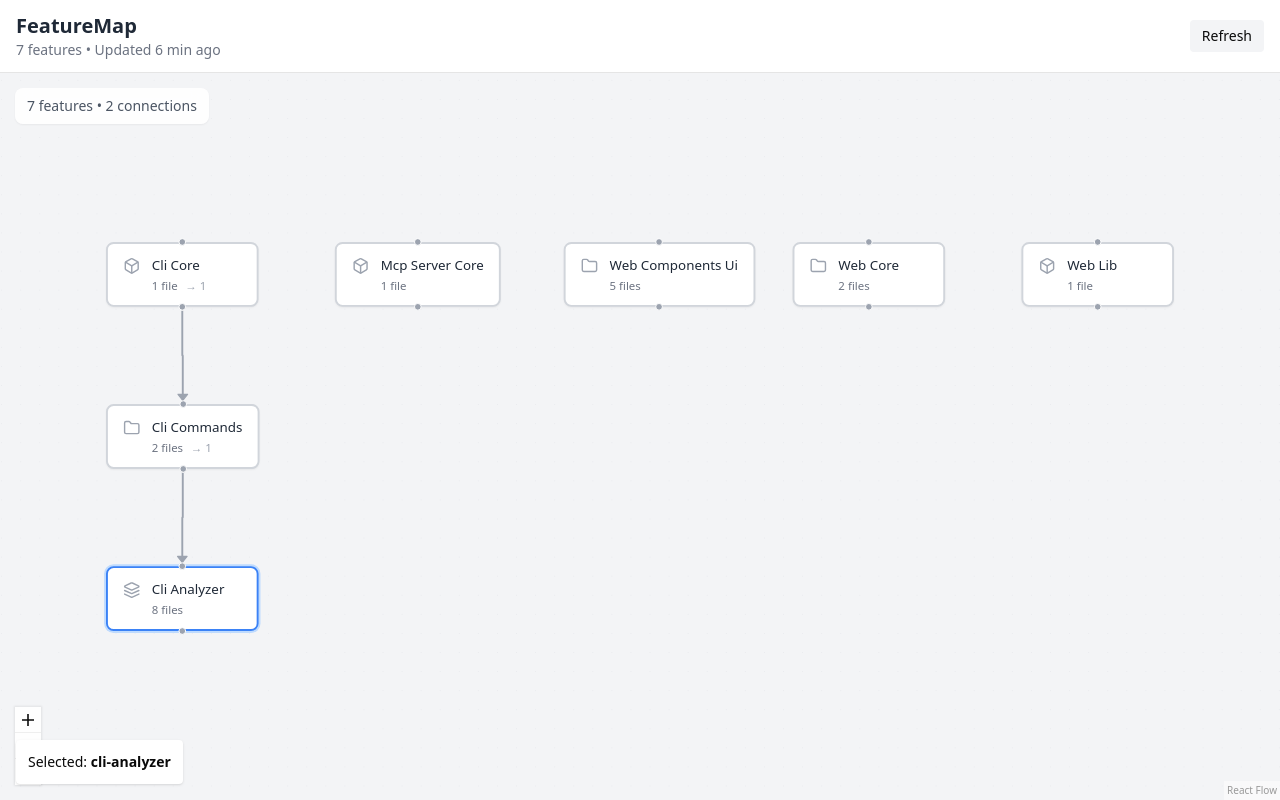
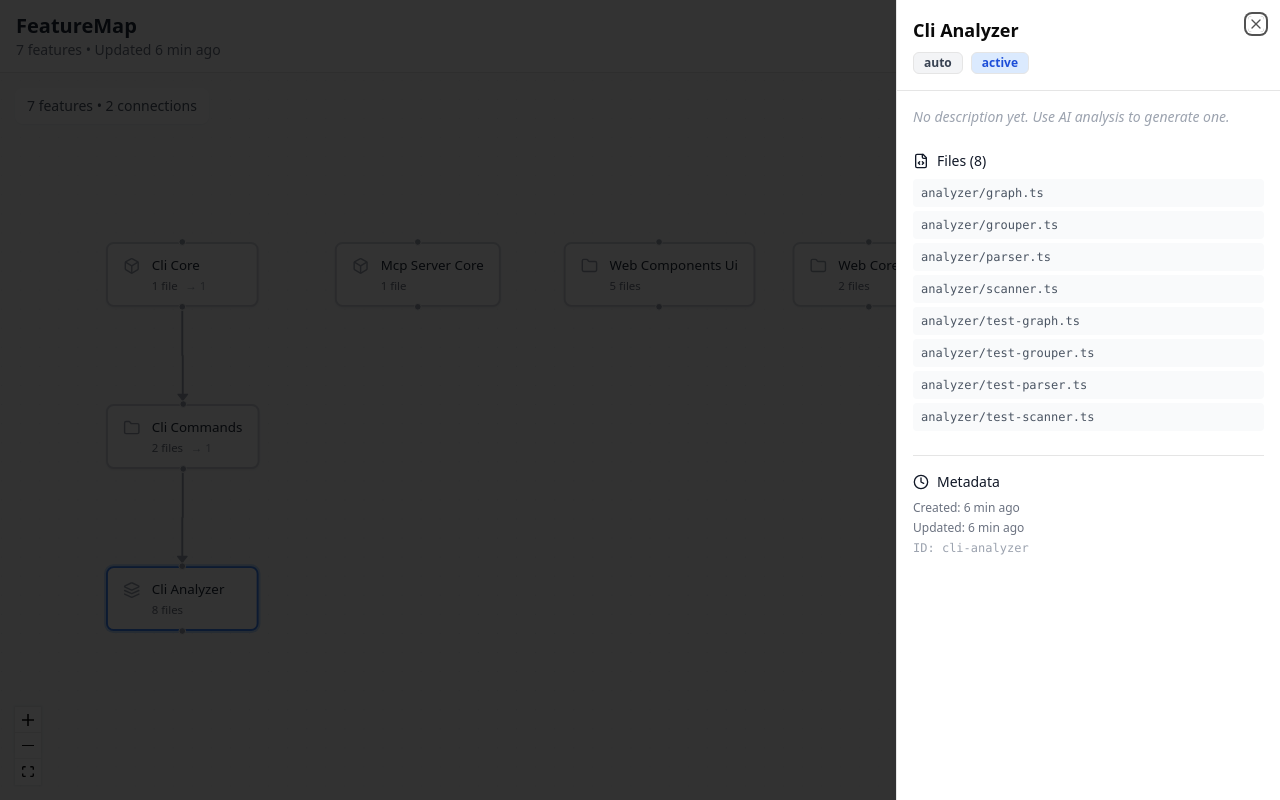
Before and after one commit to EugeneGameEdu/FeatureMap, a React (Vite) app in the folder packages/web/: page / in a window 1280 px wide. Both pictures are taken after a click on the element 182 px from the left and 566 px from the top of the page. Built offline with nearby package versions, Linux system fonts and the light colour scheme.

Commit message:
feat(web): add sidebar for feature details

```diff
--- a/packages/web/src/App.tsx
+++ b/packages/web/src/App.tsx
@@ -1,5 +1,8 @@
 import { useEffect, useState } from 'react';
+import { RefreshCw } from 'lucide-react';
 import { FeatureMap } from '@/components/FeatureMap';
+import { Sidebar } from '@/components/Sidebar';
+import { Button } from '@/components/ui/button';
 import { formatDate, loadFeatureMap } from '@/lib/loadFeatureMap';
 import type { FeatureMapData } from '@/lib/types';
 
@@ -7,7 +10,8 @@ function App() {
   const [data, setData] = useState<FeatureMapData | null>(null);
   const [loading, setLoading] = useState(true);
   const [error, setError] = useState<string | null>(null);
-  const [selectedFeature, setSelectedFeature] = useState<string | null>(null);
+  const [selectedFeatureId, setSelectedFeatureId] = useState<string | null>(null);
+  const [sidebarOpen, setSidebarOpen] = useState(false);
 
   const loadData = async () => {
     setLoading(true);
@@ -26,10 +30,28 @@ function App() {
     loadData();
   }, []);
 
+  const handleNodeClick = (featureId: string) => {
+    setSelectedFeatureId(featureId);
+    setSidebarOpen(true);
+  };
+
+  const handleDependencyClick = (featureId: string) => {
+    if (data?.features[featureId]) {
+      setSelectedFeatureId(featureId);
+    }
+  };
+
+  const handleCloseSidebar = () => {
+    setSidebarOpen(false);
+  };
+
   if (loading) {
     return (
       <div className="h-screen bg-gray-100 flex items-center justify-center">
-        <p className="text-gray-600">Loading feature map...</p>
+        <div className="flex items-center gap-2 text-gray-600">
+          <RefreshCw className="animate-spin" size={20} />
+          <span>Loading feature map...</span>
+        </div>
       </div>
     );
   }
@@ -40,12 +62,7 @@ function App() {
         <div className="bg-white p-6 rounded-lg shadow">
           <h2 className="text-red-600 font-bold mb-2">Error</h2>
           <p className="text-gray-600 mb-4">{error}</p>
-          <button
-            onClick={loadData}
-            className="px-4 py-2 bg-gray-800 text-white rounded hover:bg-gray-700"
-          >
-            Retry
-          </button>
+          <Button onClick={loadData}>Retry</Button>
         </div>
       </div>
     );
@@ -53,39 +70,37 @@ function App() {
 
   if (!data) return null;
 
+  const selectedFeature = selectedFeatureId ? data.features[selectedFeatureId] : null;
+
   return (
-    <div className="h-screen flex flex-col bg-gray-100">
-      <header className="bg-white border-b px-4 py-3 flex items-center justify-between">
+    <div className="h-screen flex flex-col bg-gray-50">
+      <header className="bg-white border-b px-4 py-3 flex items-center justify-between shrink-0">
         <div>
           <h1 className="text-xl font-bold text-gray-800">FeatureMap</h1>
           <p className="text-sm text-gray-500">
             {data.graph.nodes.length} features • Updated {formatDate(data.graph.generatedAt)}
           </p>
         </div>
-        <button
-          onClick={loadData}
-          className="px-3 py-1.5 text-sm bg-gray-100 hover:bg-gray-200 rounded"
-        >
+        <Button variant="outline" size="sm" onClick={loadData}>
+          <RefreshCw size={14} className="mr-1" />
           Refresh
-        </button>
+        </Button>
       </header>
 
-      <main className="flex-1">
+      <main className="flex-1 relative">
         <FeatureMap
           graph={data.graph}
           features={data.features}
-          onNodeClick={(id) => {
-            setSelectedFeature(id);
-            console.log('Selected feature:', id, data.features[id]);
-          }}
+          onNodeClick={handleNodeClick}
         />
       </main>
 
-      {selectedFeature && (
-        <div className="absolute bottom-4 left-4 bg-white p-3 rounded shadow text-sm">
-          Selected: <strong>{selectedFeature}</strong>
-        </div>
-      )}
+      <Sidebar
+        feature={selectedFeature}
+        open={sidebarOpen}
+        onClose={handleCloseSidebar}
+        onDependencyClick={handleDependencyClick}
+      />
     </div>
   );
 }
--- /dev/null
+++ b/packages/web/src/components/Sidebar.tsx
@@ -0,0 +1,133 @@
+import { ArrowRight, Clock, FileCode, Tag } from 'lucide-react';
+import { Badge } from '@/components/ui/badge';
+import { ScrollArea } from '@/components/ui/scroll-area';
+import { Sheet, SheetContent, SheetHeader, SheetTitle } from '@/components/ui/sheet';
+import type { Feature } from '@/lib/types';
+import { formatDate } from '@/lib/loadFeatureMap';
+
+interface SidebarProps {
+  feature: Feature | null;
+  open: boolean;
+  onClose: () => void;
+  onDependencyClick?: (featureId: string) => void;
+}
+
+export function Sidebar({ feature, open, onClose, onDependencyClick }: SidebarProps) {
+  if (!feature) return null;
+
+  const sourceColors = {
+    auto: 'bg-gray-100 text-gray-700',
+    ai: 'bg-green-100 text-green-700',
+    manual: 'bg-purple-100 text-purple-700',
+  };
+
+  const statusColors = {
+    active: 'bg-blue-100 text-blue-700',
+    deprecated: 'bg-amber-100 text-amber-700',
+    ignored: 'bg-gray-100 text-gray-500',
+  };
+
+  return (
+    <Sheet open={open} onOpenChange={(isOpen) => !isOpen && onClose()}>
+      <SheetContent className="w-[400px] sm:w-[450px] p-0">
+        <SheetHeader className="p-4 border-b">
+          <div className="flex items-start justify-between">
+            <div className="flex-1 pr-4">
+              <SheetTitle className="text-lg font-semibold">{feature.name}</SheetTitle>
+              <div className="flex gap-2 mt-2">
+                <Badge variant="outline" className={sourceColors[feature.source]}>
+                  {feature.source}
+                </Badge>
+                <Badge variant="outline" className={statusColors[feature.status]}>
+                  {feature.status}
+                </Badge>
+              </div>
+            </div>
+          </div>
+        </SheetHeader>
+
+        <ScrollArea className="h-[calc(100vh-120px)]">
+          <div className="p-4 space-y-6">
+            {feature.description ? (
+              <section>
+                <p className="text-sm text-gray-600">{feature.description}</p>
+              </section>
+            ) : (
+              <section>
+                <p className="text-sm text-gray-400 italic">
+                  No description yet. Use AI analysis to generate one.
+                </p>
+              </section>
+            )}
+
+            <section>
+              <h3 className="text-sm font-medium text-gray-900 mb-2 flex items-center gap-2">
+                <FileCode size={16} />
+                Files ({feature.files.length})
+              </h3>
+              <div className="space-y-1">
+                {feature.files.map((file, index) => (
+                  <div
+                    key={index}
+                    className="text-sm text-gray-600 py-1.5 px-2 bg-gray-50 rounded hover:bg-gray-100 font-mono text-xs"
+                  >
+                    {file.path.split('/').slice(-2).join('/')}
+                    {file.role && <span className="text-gray-400 ml-2">— {file.role}</span>}
+                  </div>
+                ))}
+              </div>
+            </section>
+
+            {feature.exports && feature.exports.length > 0 && (
+              <section>
+                <h3 className="text-sm font-medium text-gray-900 mb-2 flex items-center gap-2">
+                  <Tag size={16} />
+                  Exports ({feature.exports.length})
+                </h3>
+                <div className="flex flex-wrap gap-1">
+                  {feature.exports.map((exp, index) => (
+                    <Badge key={index} variant="secondary" className="font-mono text-xs">
+                      {exp}
+                    </Badge>
+                  ))}
+                </div>
+              </section>
+            )}
+
+            {feature.dependsOn && feature.dependsOn.length > 0 && (
+              <section>
+                <h3 className="text-sm font-medium text-gray-900 mb-2 flex items-center gap-2">
+                  <ArrowRight size={16} />
+                  Depends On ({feature.dependsOn.length})
+                </h3>
+                <div className="space-y-1">
+                  {feature.dependsOn.map((dep, index) => (
+                    <button
+                      key={index}
+                      onClick={() => onDependencyClick?.(dep)}
+                      className="w-full text-left text-sm text-blue-600 hover:text-blue-800 py-1.5 px-2 bg-blue-50 rounded hover:bg-blue-100 transition-colors"
+                    >
+                      → {dep}
+                    </button>
+                  ))}
+                </div>
+              </section>
+            )}
+
+            <section className="pt-4 border-t">
+              <h3 className="text-sm font-medium text-gray-900 mb-2 flex items-center gap-2">
+                <Clock size={16} />
+                Metadata
+              </h3>
+              <div className="text-xs text-gray-500 space-y-1">
+                <p>Created: {formatDate(feature.metadata.createdAt)}</p>
+                <p>Updated: {formatDate(feature.metadata.updatedAt)}</p>
+                <p className="font-mono text-gray-400">ID: {feature.id}</p>
+              </div>
+            </section>
+          </div>
+        </ScrollArea>
+      </SheetContent>
+    </Sheet>
+  );
+}
```
